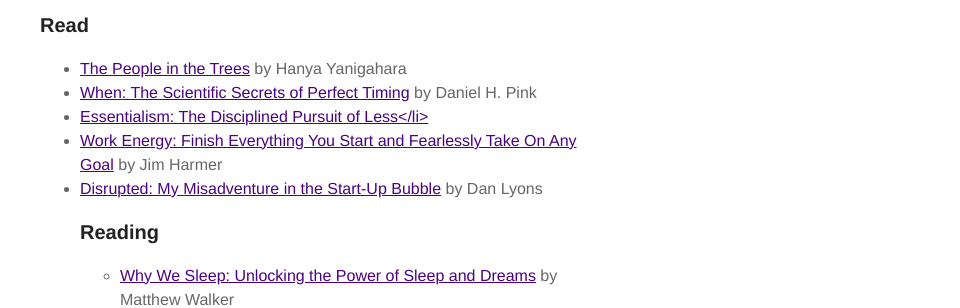
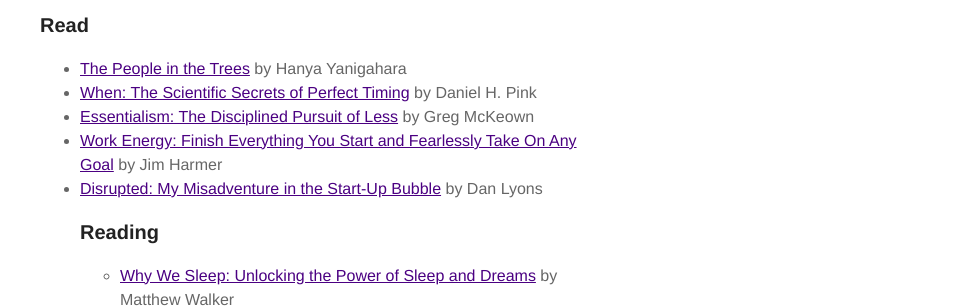
Before and after one commit to markprvs/markprvs.github.io, a Jekyll site: the page built from _posts/2020-01-19-books-read-in-2020.markdown, in a window 1280 px wide. Shown: the part 556-864 px from the top of the page, without its empty margins (320-1280 px from the left). Built offline with Jekyll 4.4.1, drawn with Linux system fonts in a browser that asks for light colours; emoji names are drawn with the system emoji font.

Commit message:
Update 2020-01-19-books-read-in-2020.markdown

```diff
--- a/_posts/2020-01-19-books-read-in-2020.markdown
+++ b/_posts/2020-01-19-books-read-in-2020.markdown
@@ -28,7 +28,7 @@ externalLink: false
 <ul class="read">
     <li><a href="https://www.goodreads.com/book/show/39789318-the-people-in-the-trees">The People in the Trees</a> by Hanya Yanigahara</li>
     <li><a href="https://www.goodreads.com/book/show/35412097-when">When: The Scientific Secrets of Perfect Timing</a> by Daniel H. Pink</li>
-    <li><a href="https://www.goodreads.com/book/show/18077875-essentialism">Essentialism: The Disciplined Pursuit of Less</li>
+    <li><a href="https://www.goodreads.com/book/show/18077875-essentialism">Essentialism: The Disciplined Pursuit of Less</a> by Greg McKeown</li>
     <li><a href="https://www.goodreads.com/book/show/49814557-work-energy">Work Energy: Finish Everything You Start and Fearlessly Take On Any Goal</a> by Jim Harmer</li>
     <li><a href="https://www.goodreads.com/book/show/26030703-disrupted">Disrupted: My Misadventure in the Start-Up Bubble</a> by Dan Lyons</li>
 
```
